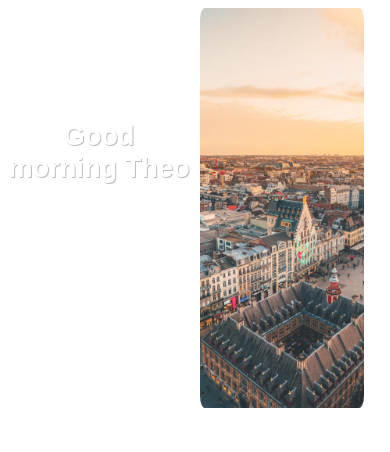
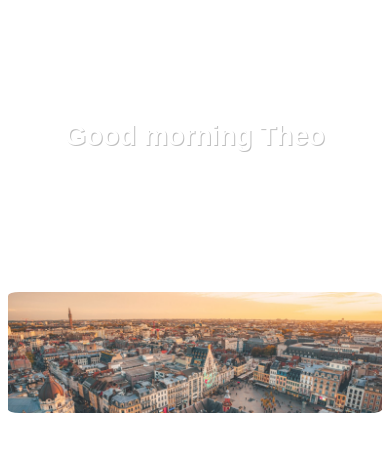
Before and after one commit to sisypheus/dashboard, a Vue app: page / in a window 390 px wide. Shown: the top 452 px of the page. Built offline with nearby package versions, Linux system fonts and the light colour scheme; no server answers.

Commit message:
[+] responsiveness

```diff
--- a/src/App.vue
+++ b/src/App.vue
@@ -14,7 +14,7 @@
     </div>
 
     <div id="bank">
-      <h2>Bank information</h2>
+      <h2>Bank status</h2>
       <p v-if="balance != null">{{balance}}€, careful with that budget!</p>
     </div>
   </div>
@@ -83,6 +83,7 @@ export default {
 
 <style scoped>
   @import './assets/style/main.css';
+  @import './assets/style/mobile.css';
 
   #greeting {
     grid-area: a;
@@ -95,7 +96,6 @@ export default {
     grid-area: b;
     color: black;
     position: relative;
-    width: 90%;
   }
 
   #weather_container {
--- a/src/assets/style/main.css
+++ b/src/assets/style/main.css
@@ -1,5 +1,5 @@
 html {
-    background-color: #181a1b !important;
+    background-color:  #170c00;
 }
 
 #app {
--- a/src/assets/style/mobile.css
+++ b/src/assets/style/mobile.css
@@ -0,0 +1,28 @@
+@media screen and (max-width: 900px) {
+    #app {
+        grid-template-columns: 1fr;
+        grid-template-areas:
+        'a'
+        'b'
+        'c'
+        'd'
+        'e';
+    }
+
+    #weather {
+        width: 100%;
+    }
+
+    #weather_image {
+        max-height: 100%;
+        max-width: 100%;
+        display:block;
+        margin: auto 0;
+    }
+}
+
+@media screen and (min-width: 901px) {
+    #weather {
+        width: 90%;
+    }
+}
```
